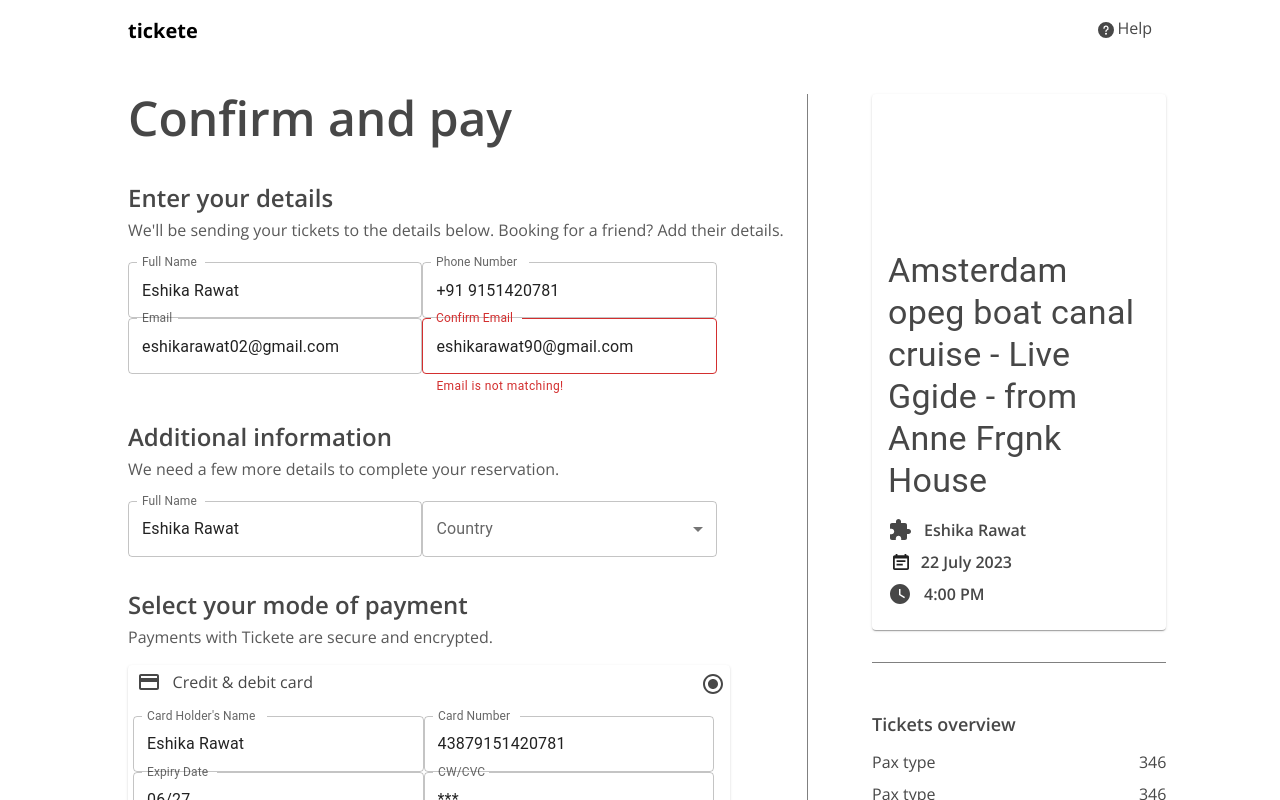
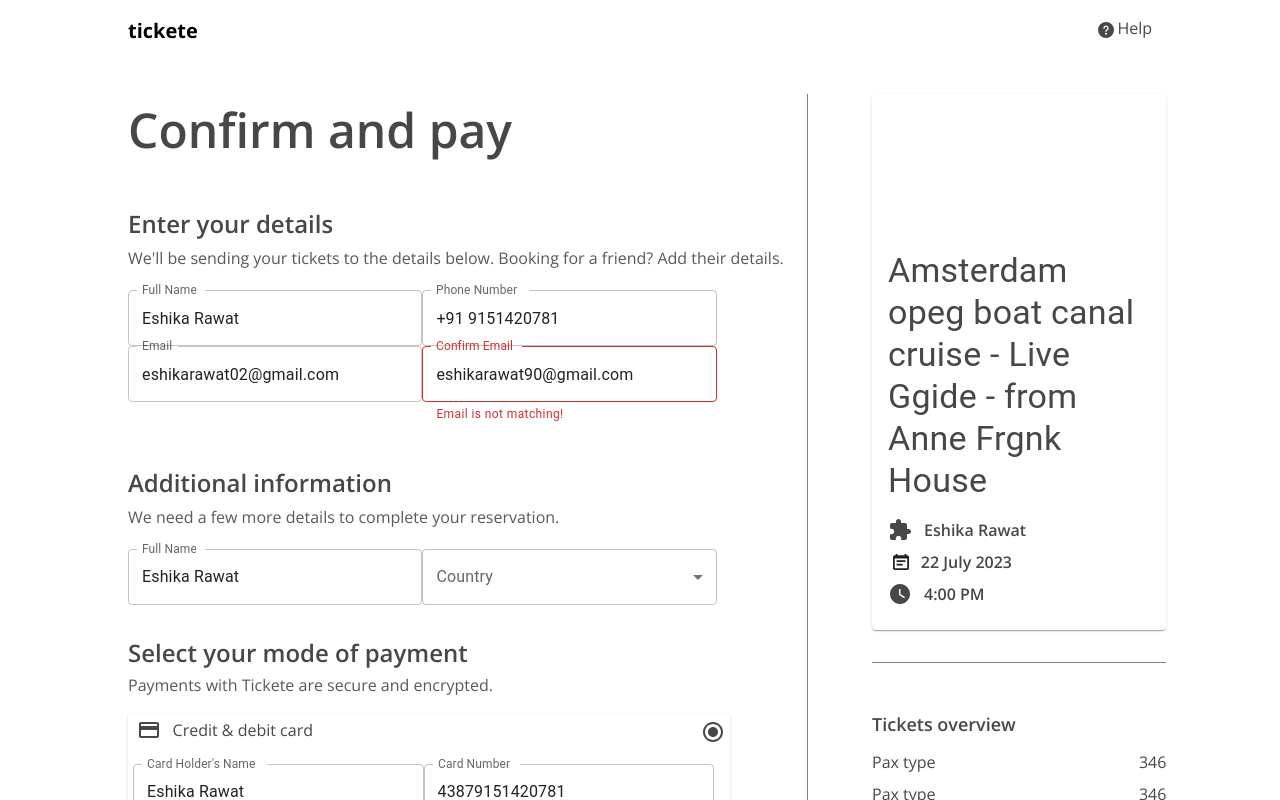
Before and after one commit to Ishu070303/tickete, a Next.js app: page / in a window 1280 px wide. Shown: the top 800 px of the page. Built offline with nearby package versions, Linux system fonts and the light colour scheme.

Commit message:
added styling in main file

```diff
--- a/pages/Main.js
+++ b/pages/Main.js
@@ -6,8 +6,74 @@ import CreditCardIcon from '@mui/icons-material/CreditCard';
 import RadioButtonUncheckedIcon from '@mui/icons-material/RadioButtonUnchecked';
 import SecurityIcon from '@mui/icons-material/Security';
 
+import { makeStyles } from '@mui/styles';
+
 // import Klarna from './assets/Klarna.png';
 
+const useStyles = makeStyles((theme) => ({
+    PayText: {
+      color: '#474747',
+      fontWeight: '600',
+      fontSize: '3rem',
+
+      [theme.breakpoints.down('md')]: {
+        display: 'none',
+      }
+    },
+
+    detailsSection : {
+      color: '#474747',
+      fontWeight: '600',
+      fontSize: '1.5rem',
+      marginTop: '2.5rem',
+
+      [theme.breakpoints.down('md')]: {
+        fontSize: '18px',
+        width: '80vw',
+        margin: 'auto',
+        marginTop: '2rem'
+      }
+    },
+
+    detailsSectionpara: {
+      color: '#595959',
+      marginTop: '0.25rem',
+      fontSize: '16px',
+
+      [theme.breakpoints.down('md')]: {
+        fontSize: '14px',
+        width: '80vw',
+        margin: 'auto'
+      }
+    },
+
+    inputSection: {
+      width: '50vw',
+      display: 'flex',
+      flexWrap: 'wrap',
+      marginTop: '1.25rem',
+
+      [theme.breakpoints.down('md')]:{
+        display: 'block',
+        // border: '2px solid black',
+        width: '80vw',
+        margin: 'auto',
+        marginTop: '1rem'
+      },
+    },
+
+    TextField: {
+      width: '23vw',
+      color: '#D6D6D6',
+      marginTop: '0.75rem',
+      marginBottom: '0.75rem',
+      marginRight: '0.75rem',
+
+      [theme.breakpoints.down('md')]:{
+        width: '80vw'
+      }
+    }
+}));
 
 const Main = () => {
   const [country, setCountry] = React.useState('');
@@ -16,30 +82,34 @@ const Main = () => {
     setCountry(event.target.value);
   };
 
+  const classes = useStyles();
+
   return (
     <>
-    <h4 className='font-semibold text-5xl' style={{ color: '#474747'}}>
+    {/*===================== MAIN HEADING SECTION FOR BIG SCREENS ========================= */}
+    <h4 className={classes.PayText}>
        Confirm and pay
     </h4>
 
-    {/*Deatails Section */}
-    <h5 className='font-semibold text-2xl mt-10' style={{ color: '#474747'}}>Enter your details</h5>
-    <p className='text-base mt-1' style={{ color: '#595959'}}>We'll be sending your tickets to the details below. Booking for a friend? Add their details.</p>
+    {/*===================== DETAILS SECTION FOR BIG SCREENS AND SMALL SCREENS ========================= */}
+    <h5 className={classes.detailsSection} >Enter your details</h5>
+    <p  className={classes.detailsSectionpara} >We'll be sending your tickets to the details below. Booking for a friend? Add their details.</p>
 
-    <div className='flex flex-wrap mt-5' style={{ width: '50vw'}}>
-    <TextField style={{width: '23vw', color: '#D6D6D6'}} className='my-3 mr-3'  id="outlined-required" label="Full Name" defaultValue="Eshika Rawat" />
-    <TextField style={{width: '23vw', color: '#D6D6D6'}} className='my-3 mr-3'  id="outlined-required" label="Phone Number" defaultValue="+91 9151420781" />
-    <TextField style={{width: '23vw', color: '#D6D6D6'}} className='my-3 mr-3'  id="outlined-required" label="Email" defaultValue="eshikarawat02@gmail.com" />
-    <TextField style={{width: '23vw', color: '#D6D6D6'}} className='my-3 mr-3' error id="outlined-error-helper-text" label="Confirm Email" helperText="Email is not matching!" defaultValue="eshikarawat90@gmail.com"/>
+    {/*===================== INPUT SECTION FOR BIG SCREENS AND SMALL SCREENS ========================= */}
+    <div className={classes.inputSection}>
+    <TextField className={classes.TextField} id="outlined-required" label="Full Name" defaultValue="Eshika Rawat" />
+    <TextField className={classes.TextField} id="outlined-required" label="Phone Number" defaultValue="+91 9151420781" />
+    <TextField className={classes.TextField} id="outlined-required" label="Email" defaultValue="eshikarawat02@gmail.com" />
+    <TextField className={classes.TextField} error id="outlined-error-helper-text" label="Confirm Email" helperText="Email is not matching!" defaultValue="eshikarawat90@gmail.com"/>
     </div>
 
-    {/*Additional Information */}
-    <h5 className='font-semibold text-2xl mt-6' style={{ color: '#474747'}}>Additional information</h5>
-    <p className='text-base mt-1' style={{ color: '#595959'}}>We need a few more details to complete your reservation.</p>
+    {/* ====================== ADDITIONAL INFORMATION SECTION FOR BIG AND SMALL SCREENS ======================== */}
+    <h5 className={classes.detailsSection} >Additional information</h5>
+    <p className={classes.detailsSectionpara} >We need a few more details to complete your reservation.</p>
 
-    <div className='flex flex-wrap mt-5' style={{ width: '50vw'}}>
-    <TextField style={{width: '23vw', color: '#D6D6D6'}} className='my-3 mr-3'  id="outlined-required" label="Full Name" defaultValue="Eshika Rawat" />
-      <FormControl style={{width: '23vw', color: '#D6D6D6'}} className='my-3 mr-3'>
+    <div className={classes.inputSection}>
+    <TextField className={classes.TextField} id="outlined-required" label="Full Name" defaultValue="Eshika Rawat" />
+      <FormControl className={classes.TextField} >
         <InputLabel id="demo-simple-select-label">Country</InputLabel>
         <Select
           labelId="demo-simple-select-label"
@@ -56,7 +126,7 @@ const Main = () => {
       </FormControl>
     </div>
 
-    {/*Payment Mode*/}
+    {/* =================== PAYMENT MODE SECTION FOR BIG AND SMALL SCREENS ======================== */}
     <h5 className='font-semibold text-2xl mt-8' style={{ color: '#474747'}}>Select your mode of payment</h5>
     <p className='text-base mt-1' style={{ color: '#595959'}}>Payments with Tickete are secure and encrypted.</p>
 
--- a/pages/index.js
+++ b/pages/index.js
@@ -63,7 +63,7 @@ const index = () => {
       <div style={{ width: '100vw'}}>
           <Sidebar />
       </div>
-      <div  style={{width: '100vw'}}>
+      <div >
           <Main />
       </div>
     </div>
```
